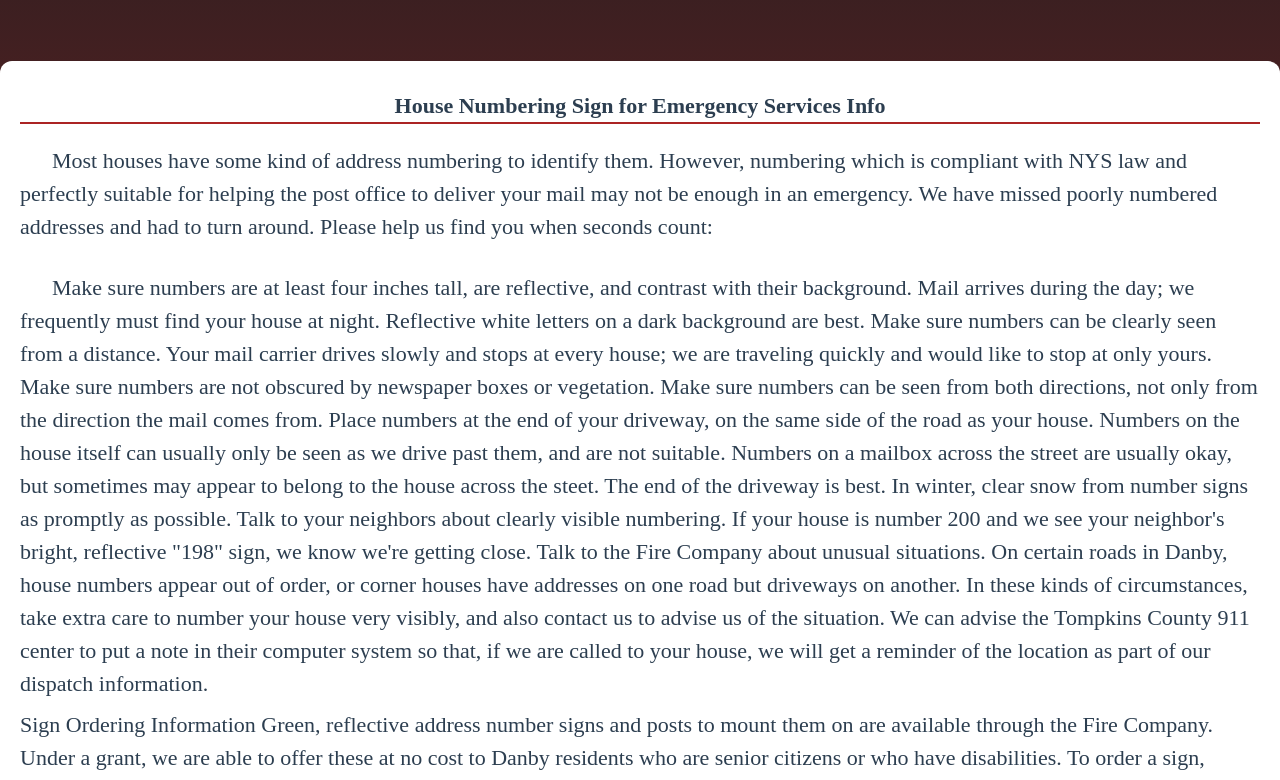
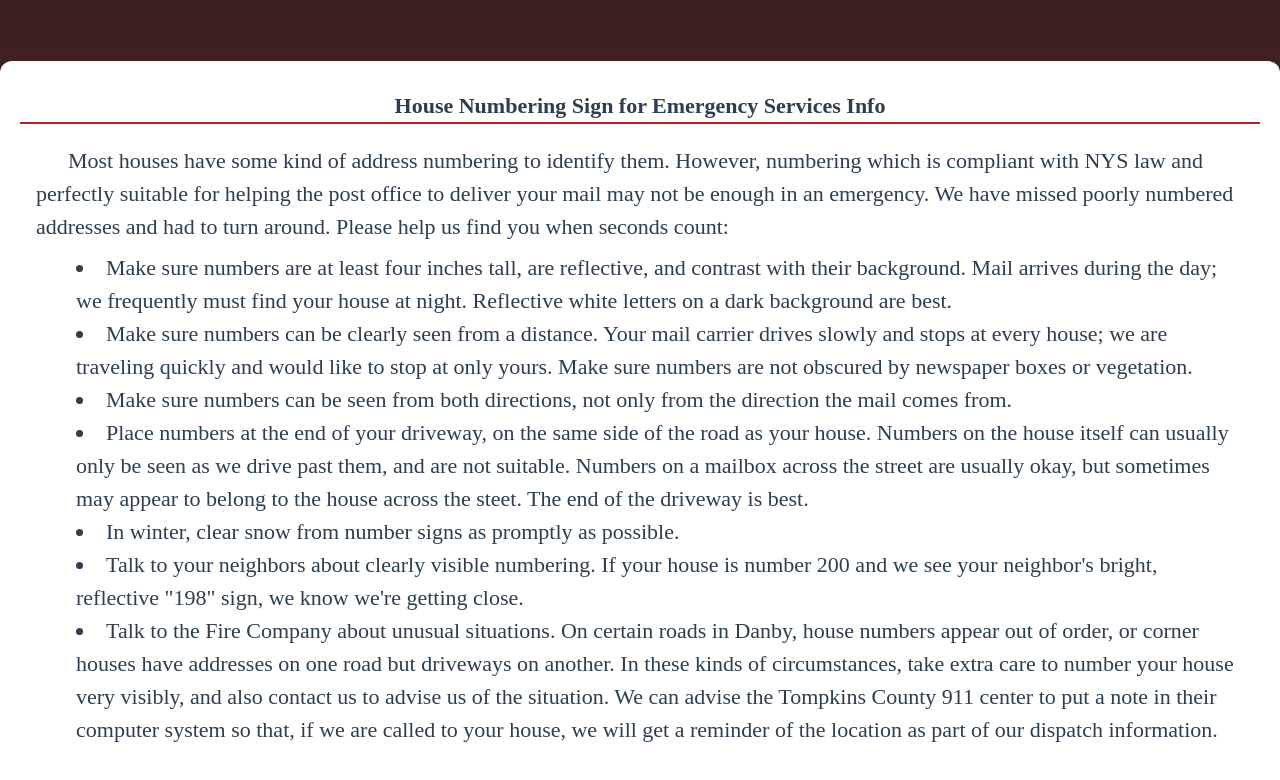
Before and after one commit to jdimichele/DanbyFireDept, a Vue app: page /safety/house-info in a window 1280 px wide. Shown: the part 280-1060 px from the top of the page. Built offline with nearby package versions, Linux system fonts and the light colour scheme.

Commit message:
Additional formatting to the House Sign Info for the bulletpoints that were on the original site.

```diff
--- a/src/components/subpages/HouseSignInfo.vue
+++ b/src/components/subpages/HouseSignInfo.vue
@@ -5,41 +5,59 @@
         House Numbering Sign for Emergency Services Info
       </h1>
     </div>
-    <div class="mx-4"></div>
-    <p class="indent-8 pt-5 pb-2">
-      Most houses have some kind of address numbering to identify them. However,
-      numbering which is compliant with NYS law and perfectly suitable for
-      helping the post office to deliver your mail may not be enough in an
-      emergency. We have missed poorly numbered addresses and had to turn
-      around. Please help us find you when seconds count:
-    </p>
-    <p class="indent-8 pt-5 pb-2">
-      Make sure numbers are at least four inches tall, are reflective, and
-      contrast with their background. Mail arrives during the day; we frequently
-      must find your house at night. Reflective white letters on a dark
-      background are best. Make sure numbers can be clearly seen from a
-      distance. Your mail carrier drives slowly and stops at every house; we are
-      traveling quickly and would like to stop at only yours. Make sure numbers
-      are not obscured by newspaper boxes or vegetation. Make sure numbers can
-      be seen from both directions, not only from the direction the mail comes
-      from. Place numbers at the end of your driveway, on the same side of the
-      road as your house. Numbers on the house itself can usually only be seen
-      as we drive past them, and are not suitable. Numbers on a mailbox across
-      the street are usually okay, but sometimes may appear to belong to the
-      house across the steet. The end of the driveway is best. In winter, clear
-      snow from number signs as promptly as possible. Talk to your neighbors
-      about clearly visible numbering. If your house is number 200 and we see
-      your neighbor's bright, reflective "198" sign, we know we're getting
-      close. Talk to the Fire Company about unusual situations. On certain roads
-      in Danby, house numbers appear out of order, or corner houses have
-      addresses on one road but driveways on another. In these kinds of
-      circumstances, take extra care to number your house very visibly, and also
-      contact us to advise us of the situation. We can advise the Tompkins
-      County 911 center to put a note in their computer system so that, if we
-      are called to your house, we will get a reminder of the location as part
-      of our dispatch information.
-    </p>
+    <div class="mx-4">
+      <p class="indent-8 pt-5 pb-2">
+        Most houses have some kind of address numbering to identify them.
+        However, numbering which is compliant with NYS law and perfectly
+        suitable for helping the post office to deliver your mail may not be
+        enough in an emergency. We have missed poorly numbered addresses and had
+        to turn around. Please help us find you when seconds count:
+      </p>
 
+      <ul class="pb-10 ml-10 list-disc list-inside">
+        <li>
+          Make sure numbers are at least four inches tall, are reflective, and
+          contrast with their background. Mail arrives during the day; we
+          frequently must find your house at night. Reflective white letters on
+          a dark background are best.
+        </li>
+        <li>
+          Make sure numbers can be clearly seen from a distance. Your mail
+          carrier drives slowly and stops at every house; we are traveling
+          quickly and would like to stop at only yours. Make sure numbers are
+          not obscured by newspaper boxes or vegetation.
+        </li>
+        <li>
+          Make sure numbers can be seen from both directions, not only from the
+          direction the mail comes from.
+        </li>
+        <li>
+          Place numbers at the end of your driveway, on the same side of the
+          road as your house. Numbers on the house itself can usually only be
+          seen as we drive past them, and are not suitable. Numbers on a mailbox
+          across the street are usually okay, but sometimes may appear to belong
+          to the house across the steet. The end of the driveway is best.
+        </li>
+        <li>
+          In winter, clear snow from number signs as promptly as possible.
+        </li>
+        <li>
+          Talk to your neighbors about clearly visible numbering. If your house
+          is number 200 and we see your neighbor's bright, reflective "198"
+          sign, we know we're getting close.
+        </li>
+        <li>
+          Talk to the Fire Company about unusual situations. On certain roads in
+          Danby, house numbers appear out of order, or corner houses have
+          addresses on one road but driveways on another. In these kinds of
+          circumstances, take extra care to number your house very visibly, and
+          also contact us to advise us of the situation. We can advise the
+          Tompkins County 911 center to put a note in their computer system so
+          that, if we are called to your house, we will get a reminder of the
+          location as part of our dispatch information.
+        </li>
+      </ul>
+    </div>
     <p>
       Sign Ordering Information Green, reflective address number signs and posts
       to mount them on are available through the Fire Company. Under a grant, we
```
